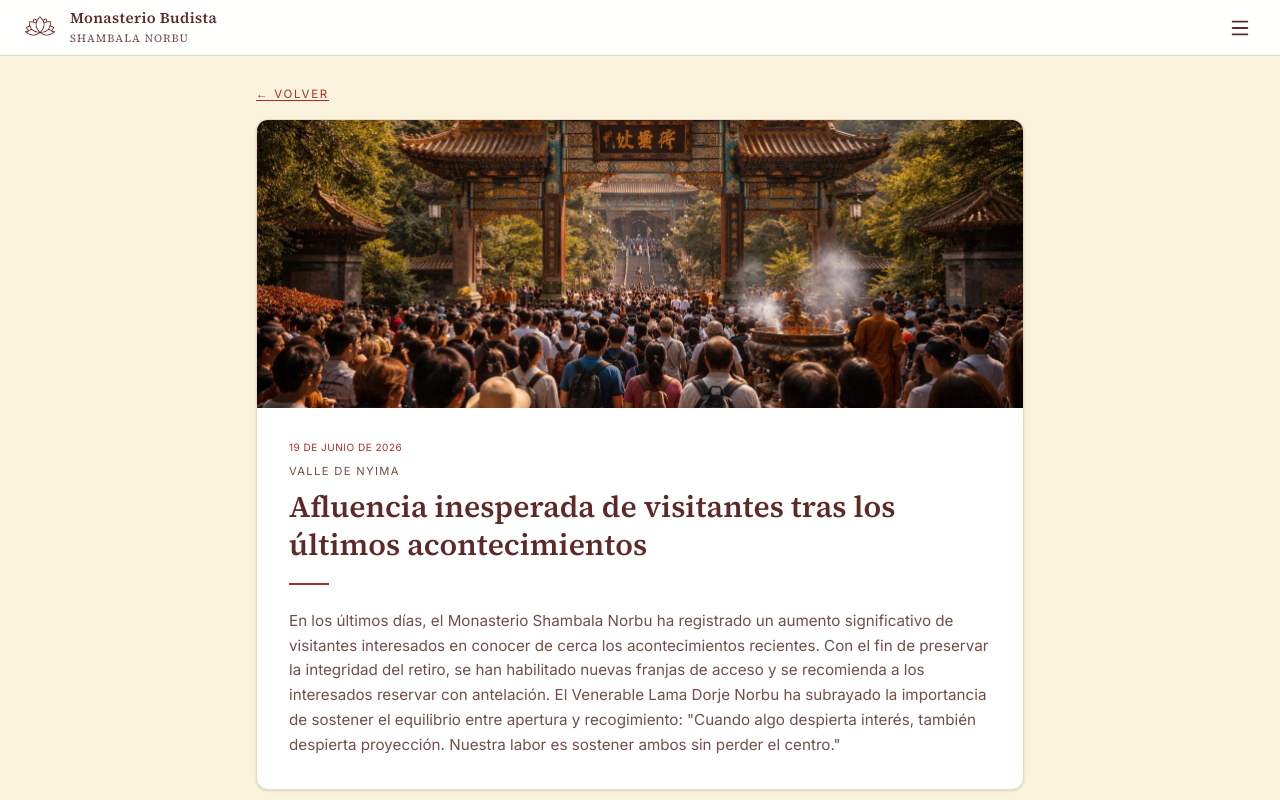
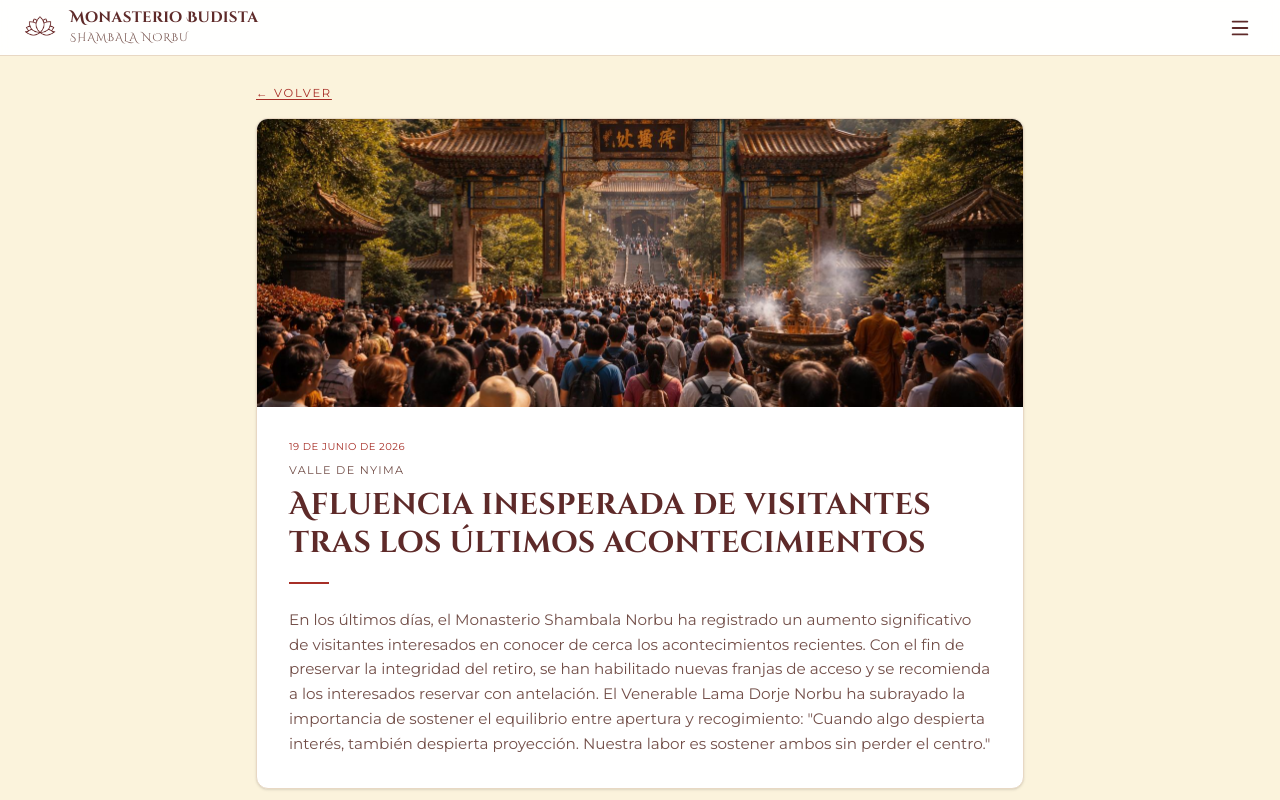
Before and after one commit to Saracas-Code/La-Dakini, a Next.js app: page /noticias/afluencia-inesperada-de-visitantes in a window 1280 px wide. Shown: the top 800 px of the page. Built offline with nearby package versions, Linux system fonts and the light colour scheme.

Commit message:
Cambiada la tipografía de la página para ajustarse al diseño del pitch

```diff
--- a/app/globals.css
+++ b/app/globals.css
@@ -83,8 +83,8 @@
 }
 
 @theme inline {
-  --font-sans: var(--font-sans, 'Inter', sans-serif);
-  --font-serif: var(--font-serif, 'Source Serif 4', serif);
+  --font-sans: var(--font-sans, 'Montserrat', sans-serif);
+  --font-serif: var(--font-serif, 'Cinzel Decorative', serif);
   --font-mono: 'Geist Mono', 'Geist Mono Fallback';
   --color-background: var(--background);
   --color-foreground: var(--foreground);
@@ -131,4 +131,8 @@
   body {
     @apply bg-background text-foreground;
   }
+  .font-serif {
+    font-size: 0.92em;
+    letter-spacing: 0.01em;
+  }
 }
--- a/app/layout.tsx
+++ b/app/layout.tsx
@@ -1,19 +1,20 @@
 import type { Metadata } from 'next'
-import { Inter, Source_Serif_4 } from 'next/font/google'
+import { Cinzel_Decorative, Montserrat } from 'next/font/google'
 import { Analytics } from '@vercel/analytics/next'
 import './globals.css'
 
-const inter = Inter({
+const montserrat = Montserrat({
   subsets: ['latin'],
   variable: '--font-sans',
   display: 'swap',
+  weight: ['400', '500', '600', '700'],
 })
 
-const sourceSerif = Source_Serif_4({
+const cinzelDecorative = Cinzel_Decorative({
   subsets: ['latin'],
   variable: '--font-serif',
   display: 'swap',
-  weight: ['300', '400', '600', '700'],
+  weight: ['400', '700'],
 })
 
 export const metadata: Metadata = {
@@ -33,7 +34,10 @@ export default function RootLayout({
   children: React.ReactNode
 }>) {
   return (
-    <html lang="es" className={`${inter.variable} ${sourceSerif.variable}`}>
+    <html
+      lang="es"
+      className={`${montserrat.variable} ${cinzelDecorative.variable}`}
+    >
       <body className="font-sans antialiased bg-background text-foreground">
         {children}
         <Analytics />
--- a/components/retiro/ReseniaDobleCapaCard.tsx
+++ b/components/retiro/ReseniaDobleCapaCard.tsx
@@ -85,7 +85,7 @@ export default function ReseniaDobleCapaCard({
         overflowColor="#E3A436"
       />
 
-      <blockquote className="font-serif text-[15px] text-[#5E2A29] leading-relaxed">
+      <blockquote className="font-sans text-[15px] text-[#5E2A29] leading-relaxed">
         &ldquo;{resenia.textoPublico}&rdquo;
       </blockquote>
 
```
Also changed, not shown: 1 other file (tests, documents, lock files or other folders).
